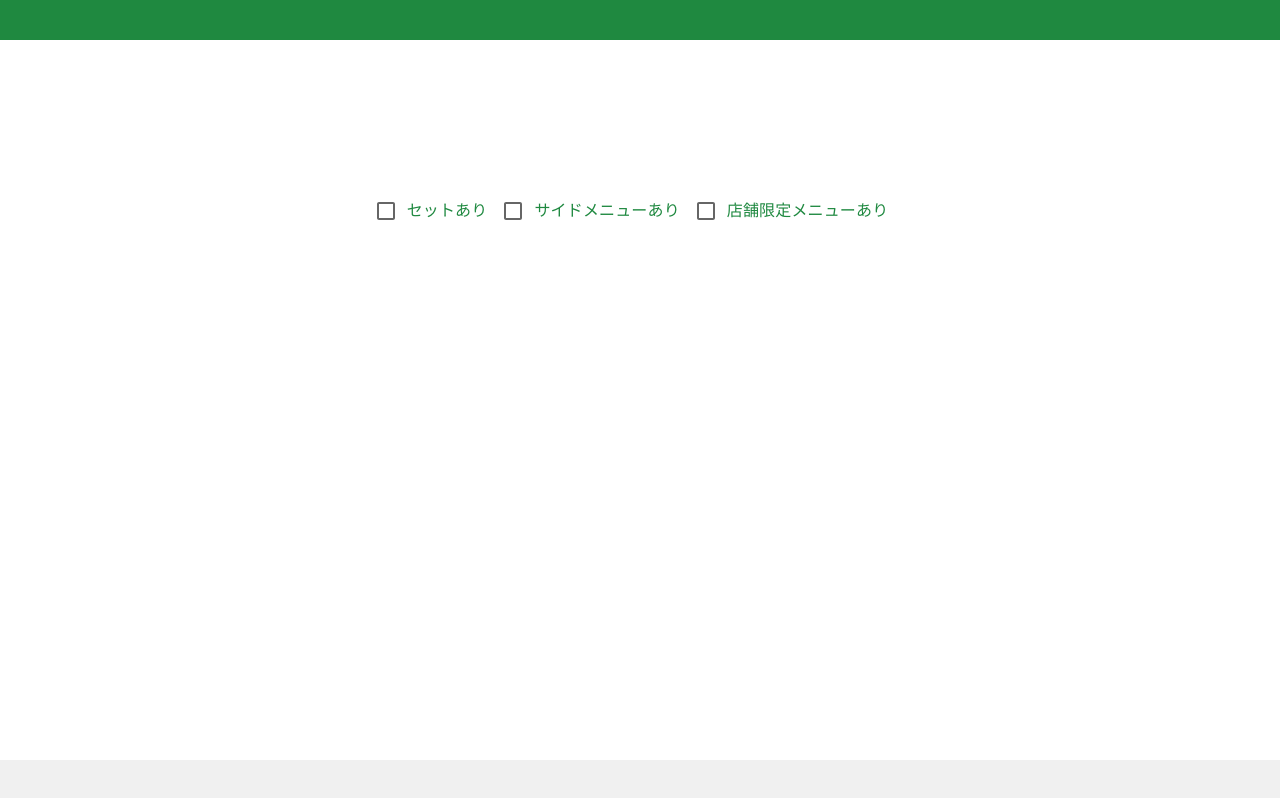
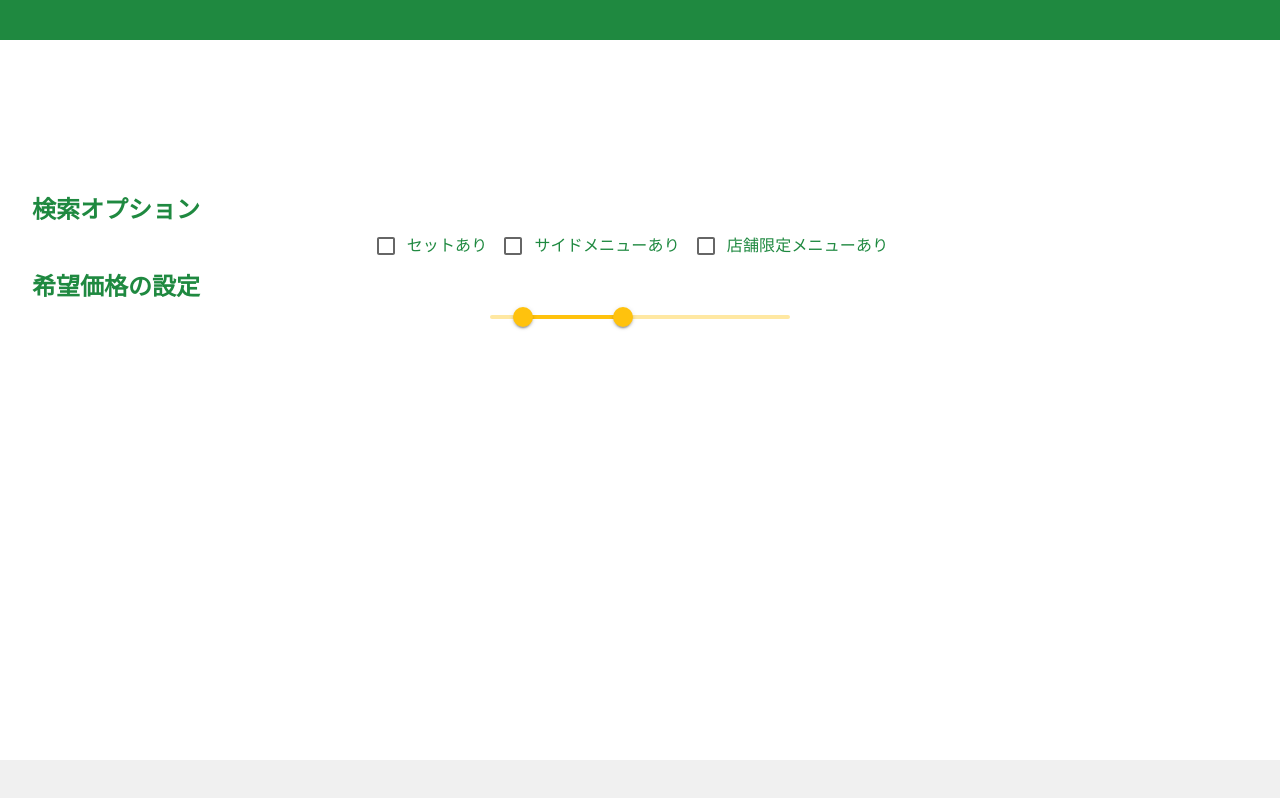
Before and after one commit to kapibara99/subway-combinations, a React (Vite) app in the folder vite-project/: page / in a window 1280 px wide. Built offline with nearby package versions, Linux system fonts and the light colour scheme.

Commit message:
add side bar

```diff
--- a/vite-project/src/App.tsx
+++ b/vite-project/src/App.tsx
@@ -29,7 +29,7 @@ const theme = createTheme({
         main: '#9ccc65',
       },
       secondary: {
-        main: '#9fa8da',
+        main: '#FFC20D',
       },
     },
 });
--- /dev/null
+++ b/vite-project/src/components/SlideBar/SlideBar.tsx
@@ -0,0 +1,57 @@
+import * as React from 'react';
+import Box from '@mui/material/Box';
+import Slider from '@mui/material/Slider';
+
+function valuetext(value: number) {
+  return `¥${value}`;
+}
+
+const minDistance = 100;
+const maxValue = 1000;
+const minValue = 100;
+
+export default function MinimumDistanceSlider() {
+  const [value1, setValue1] = React.useState<number[]>([200, 500]);
+
+  const handleChange1 = (
+    event: Event,
+    newValue: number | number[],
+    activeThumb: number,
+  ) => {
+    if (!Array.isArray(newValue)) {
+      return;
+    }
+
+    if (newValue[1] - newValue[0] < minDistance) {
+      if (activeThumb === 0) {
+        const clamped = Math.min(newValue[0], maxValue - minDistance);
+        setValue1([clamped, clamped + minDistance]);
+      } else {
+        const clamped = Math.max(newValue[1], minDistance);
+        setValue1([clamped - minDistance, clamped]);
+      }
+    } else {
+      setValue1(newValue as number[]);
+    }
+  };
+
+
+  return (
+    <>
+    <h2>希望価格の設定</h2>
+    <Box sx={{ width: 300 , margin: "auto"}}>
+      <Slider
+        getAriaLabel={() => 'Minimum distance'}
+        value={value1}
+        onChange={handleChange1}
+        valueLabelDisplay="auto"
+        getAriaValueText={valuetext}
+        disableSwap
+        max = {maxValue}
+        min = {minValue}
+        color="secondary"
+      />
+    </Box>
+    </>
+  );
+}
--- a/vite-project/src/components/checkList/checkList.tsx
+++ b/vite-project/src/components/checkList/checkList.tsx
@@ -34,6 +34,8 @@ export const CheckList = () => {
   }
 
     return (
+      <>
+      <h2>検索オプション</h2>
       <div className="c-checkList">
         <div className="c-checkList__inner">
         {checkFlags.map((item,i)=>{
@@ -44,5 +46,6 @@ export const CheckList = () => {
         })}
         </div>
       </div>
+      </>
   )
 }
--- a/vite-project/src/pages/Home.tsx
+++ b/vite-project/src/pages/Home.tsx
@@ -1,14 +1,16 @@
 //mui
 import { useEffect, useState } from 'react';
 
-// CheckList
+// Local Components
 import { CheckList } from '../components/checkList/checkList';
+import MinimumDistanceSlider from '../components/SlideBar/SlideBar';
 
 export const Home = () => {
 
     return (
     <main>
       <CheckList />
+      <MinimumDistanceSlider />
     </main>
   )
 }
```
